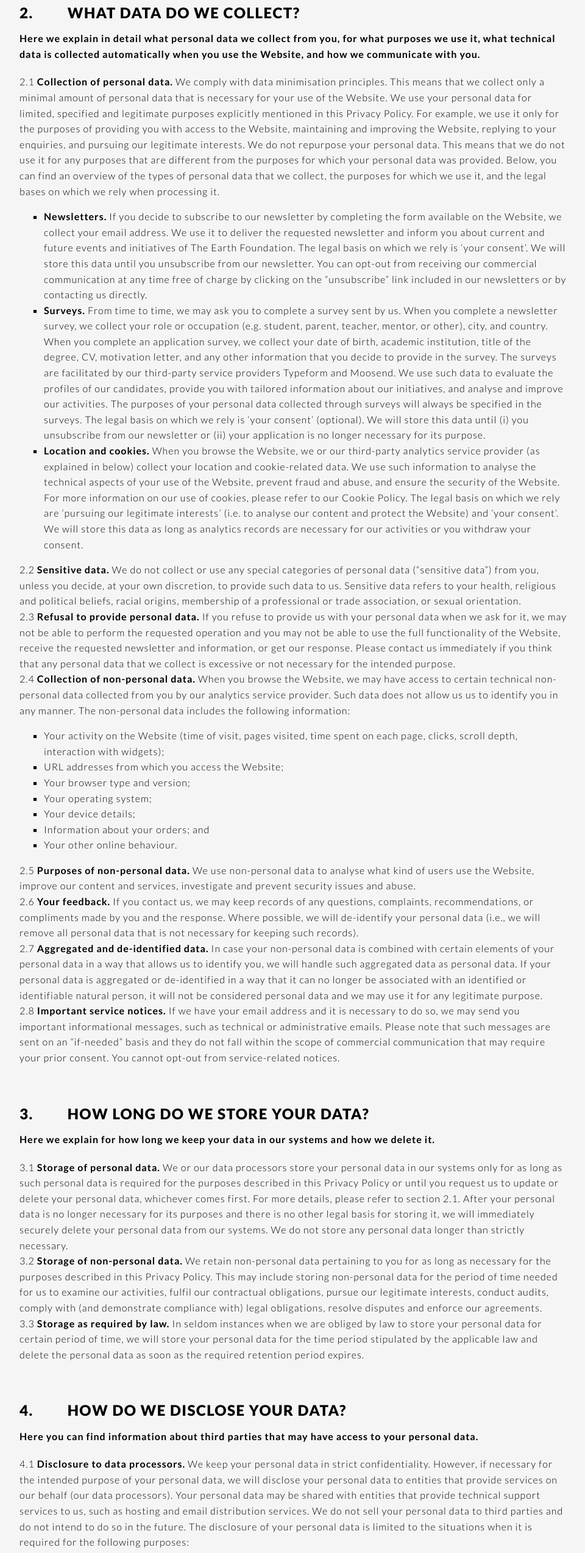
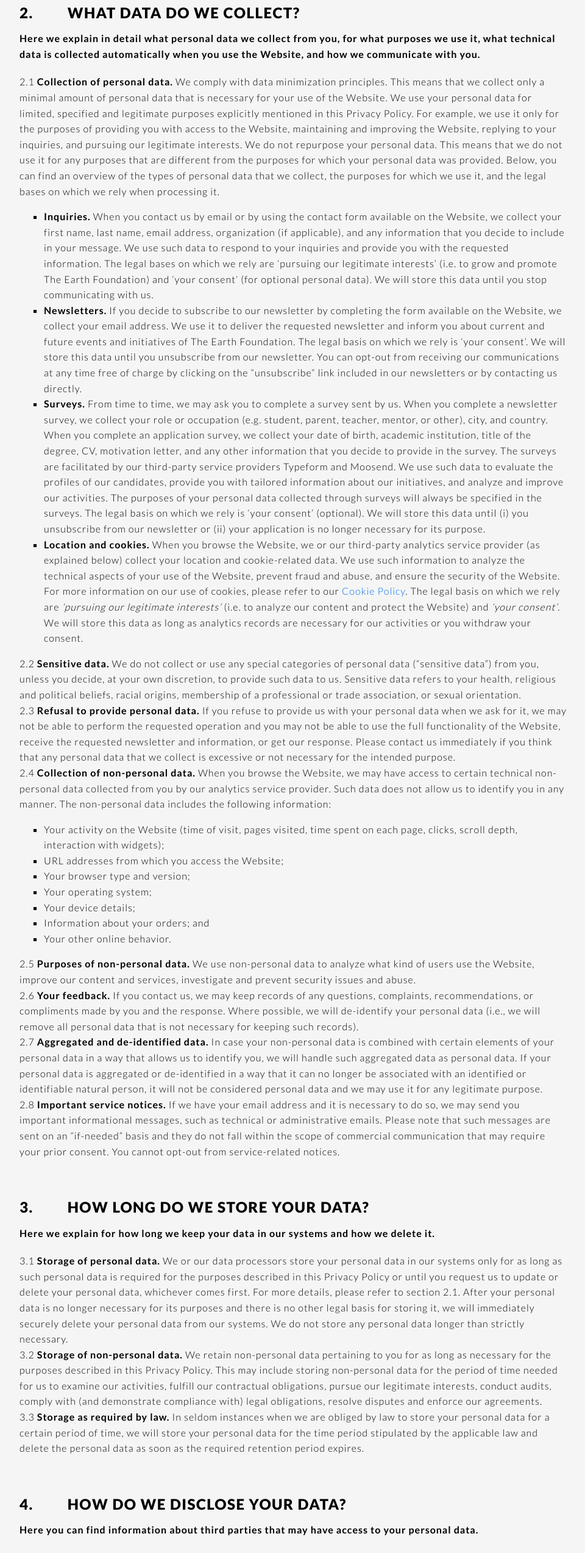
Before and after one commit to GaddMaster/earth-foundation, a Next.js app: page /privacy-policy in a window 1280 px wide. Shown: the part 1320-3866 px from the top of the page at 61% size, without its empty margins (158-1118 px from the left). Built offline with nearby package versions, Linux system fonts and the light colour scheme.

Commit message:
Fixes for legals

```diff
--- a/pages/privacy-policy.jsx
+++ b/pages/privacy-policy.jsx
@@ -1,5 +1,6 @@
 
 import Layout from "../components/Layout";
+import Link from "next/link";
 
 import styles from "styles/legal.module.scss";
 import React from 'react';
@@ -27,20 +28,21 @@ const PrivacyPolicy = () => {
                 <p>1.1 <b>About the Privacy Policy.</b> The Earth Foundation privacy policy (the “<b>Privacy Policy</b>”) governs the processing of personal data collected from individual users (“<b>you</b>” and “<b>your</b>”) through the website <a href="https://earth-foundation.org" target="_blank">https://earth-foundation.org</a>, the related services, and other websites controlled by us (collectively, the “<b>Website</b>”). The Privacy Policy does not cover any third-party websites, applications or software that integrate with the Website or any other third-party products and services.</p>
                 <p>1.2 <b>About the Website.</b> The Website provides information about The Earth Foundation, an overview of our initiatives, and allows you to connect with us.</p>
                 <p>1.3 <b>Data controller.</b> The Website is owned and operated by The Earth Foundation having a registered address at 15 Rue de Rive, 1204 Genève, Switzerland, and the registration number CHE-439.560.973 (“<b>we</b>”, “<b>us</b>”, or “<b>our</b>”).</p>
-                <p>1.4 <b>Minors.</b> The Website is not intended for use by persons under the age of 16, unless we have a parental consent for such collection. In any case, we do not collect personal data from children under 13. If any minor between the age of 13 and 16 wishes to access the Website, that minor  needs to get his/her parent or legal guardian to approve the access to the Website and reach out to us on minor’s behalf. If you become aware that (i) a minor below the age of 13 provided us with personal data through the Website or (ii) a minor between 13 and 16 has provided us with personal data without prior parental consent, please contact us immediately and we will remove the child’s personal data from our systems.</p>
+                <p>1.4 <b>Minors.</b> The Website is not intended for use by persons under the age of 16, unless we have a parental consent for such collection. In any case, we do not collect personal data from children under 13. If any minor between the age of 13 and 16 wishes to access the Website, that minor  needs to get his/her parent or legal guardian to approve the access to the Website and reach out to us on the minor’s behalf. If you become aware that (i) a minor below the age of 13 provided us with personal data through the Website or (ii) a minor between 13 and 16 has provided us with personal data without prior parental consent, please contact us immediately and we will remove the child’s personal data from our systems.</p>
                 <p>1.5 <b>Term and termination.</b> This Privacy Policy enters into force on the effective date indicated at the top of the Privacy Policy and remains valid until terminated or updated by us.</p>
                 <p>1.6 <b>Amendments.</b> We can change the Privacy Policy from time to time to address the changes in the Website, laws, regulations, and industry standards. The amended version of the Privacy Policy will be posted on this page and, if we have your email address, we will send you a notice about all the changes implemented by us. We encourage you to review our Privacy Policy to stay informed. For significant material changes in the Privacy Policy or, where required by the applicable law, we may seek your consent.</p>
                 <h2><span>2.</span> WHAT DATA DO WE COLLECT?</h2>
                 <p className={styles.subtitle}><b>Here we explain in detail what personal data we collect from you, for what purposes we use it,  what technical data is collected automatically when you use the Website, and how we communicate with you.</b></p>
-                <p>2.1 <b>Collection of personal data.</b> We comply with data minimisation principles. This means that we collect only a minimal amount of personal data that is necessary for your use of the Website. We use your personal data for limited, specified and legitimate purposes explicitly mentioned in this Privacy Policy. For example, we use it only for the purposes of providing you with access to the Website, maintaining and improving the Website, replying to your enquiries, and pursuing our legitimate interests. We do not repurpose your personal data. This means that we do not use it for any purposes that are different from the purposes for which your personal data was provided. Below, you can find an overview of the types of personal data that we collect, the purposes for which we use it, and the legal bases on which we rely when processing it.</p>
+                <p>2.1 <b>Collection of personal data.</b> We comply with data minimization principles. This means that we collect only a minimal amount of personal data that is necessary for your use of the Website. We use your personal data for limited, specified and legitimate purposes explicitly mentioned in this Privacy Policy. For example, we use it only for the purposes of providing you with access to the Website, maintaining and improving the Website, replying to your inquiries, and pursuing our legitimate interests. We do not repurpose your personal data. This means that we do not use it for any purposes that are different from the purposes for which your personal data was provided. Below, you can find an overview of the types of personal data that we collect, the purposes for which we use it, and the legal bases on which we rely when processing it.</p>
                 <ul>
-                    <li><b>Newsletters.</b> If you decide to subscribe to our newsletter by completing the form available on the Website, we collect your email address. We use it to deliver the requested newsletter and inform you about current and future events and initiatives of The Earth Foundation. The legal basis on which we rely is ‘your consent’. We will store this data until you unsubscribe from our newsletter. You can opt-out from receiving our commercial communication at any time free of charge by clicking on the “unsubscribe” link included in our newsletters or by contacting us directly.</li>
-                    <li><b>Surveys.</b> From time to time, we may ask you to complete a survey sent by us. When you complete a newsletter survey, we collect your role or occupation (e.g. student, parent, teacher, mentor, or other), city, and country. When you complete an application survey, we collect your date of birth, academic institution, title of the degree, CV, motivation letter, and any other information that you decide to provide in the survey. The surveys are facilitated by our third-party service providers Typeform and Moosend. We use such data to evaluate the profiles of our candidates, provide you with tailored information about our initiatives, and analyse and improve our activities. The purposes of your personal data collected through surveys will always be specified in the surveys. The legal basis on which we rely is ‘your consent’ (optional). We will store this data until (i) you unsubscribe from our newsletter or (ii) your application is no longer necessary for its purpose.</li>
-                    <li><b>Location and cookies.</b> When you browse the Website, we or our third-party analytics service provider (as explained in below) collect your location and cookie-related data. We use such information to analyse the technical aspects of your use of the Website, prevent fraud and abuse, and ensure the security of the Website. For more information on our use of cookies, please refer to our Cookie Policy. The legal basis on which we rely are ‘pursuing our legitimate interests’ (i.e. to analyse our content and protect the Website) and ‘your consent’. We will store this data as long as analytics records are necessary for our activities or you withdraw your consent.</li>
+                    <li><b>Inquiries.</b> When you contact us by email or by using the contact form available on the Website, we collect your first name, last name, email address, organization (if applicable), and any information that you decide to include in your message. We use such data to respond to your inquiries and provide you with the requested information. The legal bases on which we rely are ‘pursuing our legitimate interests’ (i.e. to grow and promote The Earth Foundation) and ‘your consent’ (for optional personal data). We will store this data until you stop communicating with us.</li>
+                    <li><b>Newsletters.</b> If you decide to subscribe to our newsletter by completing the form available on the Website, we collect your email address. We use it to deliver the requested newsletter and inform you about current and future events and initiatives of The Earth Foundation. The legal basis on which we rely is ‘your consent’. We will store this data until you unsubscribe from our newsletter. You can opt-out from receiving our communications at any time free of charge by clicking on the “unsubscribe” link included in our newsletters or by contacting us directly.</li>
+                    <li><b>Surveys.</b> From time to time, we may ask you to complete a survey sent by us. When you complete a newsletter survey, we collect your role or occupation (e.g. student, parent, teacher, mentor, or other), city, and country. When you complete an application survey, we collect your date of birth, academic institution, title of the degree, CV, motivation letter, and any other information that you decide to provide in the survey. The surveys are facilitated by our third-party service providers Typeform and Moosend. We use such data to evaluate the profiles of our candidates, provide you with tailored information about our initiatives, and analyze and improve our activities. The purposes of your personal data collected through surveys will always be specified in the surveys. The legal basis on which we rely is ‘your consent’ (optional). We will store this data until (i) you unsubscribe from our newsletter or (ii) your application is no longer necessary for its purpose.</li>
+                    <li><b>Location and cookies.</b> When you browse the Website, we or our third-party analytics service provider (as explained below) collect your location and cookie-related data. We use such information to analyze the technical aspects of your use of the Website, prevent fraud and abuse, and ensure the security of the Website. For more information on our use of cookies, please refer to our <Link href="/cookie-policy">Cookie Policy</Link>. The legal basis on which we rely are <i>‘pursuing our legitimate interests’</i> (i.e. to analyze our content and protect the Website) and <i>‘your consent’</i>. We will store this data as long as analytics records are necessary for our activities or you withdraw your consent.</li>
                 </ul>
                 <p>2.2 <b>Sensitive data.</b> We do not collect or use any special categories of personal data (“sensitive data”) from you, unless you decide, at your own discretion, to provide such data to us. Sensitive data refers to your health, religious and political beliefs, racial origins, membership of a professional or trade association, or sexual orientation.</p>
                 <p>2.3 <b>Refusal to provide personal data.</b> If you refuse to provide us with your personal data when we ask for it, we may not be able to perform the requested operation and you may not be able to use the full functionality of the Website, receive the requested newsletter and information, or get our response. Please contact us immediately if you think that any personal data that we collect is excessive or not necessary for the intended purpose.</p>
-                <p>2.4 <b>Collection of non-personal data.</b> When you browse the Website, we may have access to certain technical non-personal data collected from you by our analytics service provider. Such data does not allow us us to identify you in any manner. The non-personal data includes the following information: </p>
+                <p>2.4 <b>Collection of non-personal data.</b> When you browse the Website, we may have access to certain technical non-personal data collected from you by our analytics service provider. Such data does not allow us to identify you in any manner. The non-personal data includes the following information: </p>
                 <ul>
                     <li>Your activity on the Website (time of visit, pages visited, time spent on each page, clicks, scroll depth, interaction with widgets);</li>
                     <li>URL addresses from which you access the Website;</li>
@@ -48,17 +50,17 @@ const PrivacyPolicy = () => {
                     <li>Your operating system;</li>
                     <li>Your device details;</li>
                     <li>Information about your orders; and</li>
-                    <li>Your other online behaviour.</li>
+                    <li>Your other online behavior.</li>
                 </ul>
-                <p>2.5 <b>Purposes of non-personal data.</b> We use non-personal data to analyse what kind of users use the Website, improve our content and services, investigate and prevent security issues and abuse.</p>
+                <p>2.5 <b>Purposes of non-personal data.</b> We use non-personal data to analyze what kind of users use the Website, improve our content and services, investigate and prevent security issues and abuse.</p>
                 <p>2.6 <b>Your feedback.</b> If you contact us, we may keep records of any questions, complaints, recommendations, or compliments made by you and the response. Where possible, we will de-identify your personal data (i.e., we will remove all personal data that is not necessary for keeping such records).</p>
                 <p>2.7 <b>Aggregated and de-identified data.</b> In case your non-personal data is combined with certain elements of your personal data in a way that allows us to identify you, we will handle such aggregated data as personal data. If your personal data is aggregated or de-identified in a way that it can no longer be associated with an identified or identifiable natural person, it will not be considered personal data and we may use it for any legitimate purpose.</p>
                 <p>2.8 <b>Important service notices.</b> If we have your email address and it is necessary to do so, we may send you important informational messages, such as technical or administrative emails. Please note that such messages are sent on an “if-needed” basis and they do not fall within the scope of commercial communication that may require your prior consent. You cannot opt-out from service-related notices.</p>
                 <h2><span>3.</span> HOW LONG DO WE STORE YOUR DATA?</h2>
                 <p className={styles.subtitle}><b>Here we explain for how long we keep your data in our systems and how we delete it.</b></p>
                 <p>3.1 <b>Storage of personal data.</b> We or our data processors store your personal data in our systems only for as long as such personal data is required for the purposes described in this Privacy Policy or until you request us to update or delete your personal data, whichever comes first. For more details, please refer to section 2.1. After your personal data is no longer necessary for its purposes and there is no other legal basis for storing it, we will immediately securely delete your personal data from our systems. We do not store any personal data longer than strictly necessary.</p>
-                <p>3.2 <b>Storage of non-personal data.</b> We retain non-personal data pertaining to you for as long as necessary for the purposes described in this Privacy Policy. This may include storing non-personal data for the period of time needed for us to examine our activities, fulfil our contractual obligations, pursue our legitimate interests, conduct audits, comply with (and demonstrate compliance with) legal obligations, resolve disputes and enforce our agreements.</p>
-                <p>3.3 <b>Storage as required by law.</b> In seldom instances when we are obliged by law to store your personal data for certain period of time, we will store your personal data for the time period stipulated by the applicable law and delete the personal data as soon as the required retention period expires.</p>
+                <p>3.2 <b>Storage of non-personal data.</b> We retain non-personal data pertaining to you for as long as necessary for the purposes described in this Privacy Policy. This may include storing non-personal data for the period of time needed for us to examine our activities, fulfill our contractual obligations, pursue our legitimate interests, conduct audits, comply with (and demonstrate compliance with) legal obligations, resolve disputes and enforce our agreements.</p>
+                <p>3.3 <b>Storage as required by law.</b> In seldom instances when we are obliged by law to store your personal data for a certain period of time, we will store your personal data for the time period stipulated by the applicable law and delete the personal data as soon as the required retention period expires.</p>
                 <h2><span>4.</span> HOW DO WE DISCLOSE YOUR DATA?</h2>
                 <p className={styles.subtitle}><b>Here you can find information about third parties that may have access to your personal data.</b></p>
                 <p>4.1 <b>Disclosure to data processors.</b> We keep your personal data in strict confidentiality. However, if necessary for the intended purpose of your personal data, we will disclose your personal data to entities that provide services on our behalf (our data processors). Your personal data may be shared with entities that provide technical support services to us, such as hosting and email distribution services. We do not sell your personal data to third parties and do not intend to do so in the future. The disclosure of your personal data is limited to the situations when it is required for the following purposes:</p>
@@ -81,13 +83,13 @@ const PrivacyPolicy = () => {
                     <li>Our survey service provider SurveyMonkey located in the United States; and</li>
                     <li>Our independent contractors and consultants.</li>
                 </ul>
-                <p>4.3 <b>International transfers.</b> We and some of our data processors may be based outside the country where you reside. For example, if you reside in a country belonging to the European Economic Area (EEA), we may need to transfer your personal data outside the EEA. In case it is necessary to make such a transfer, we will make sure that the country in which our data processor is located guarantees an adequate level of protection for your personal data or we conclude an agreement with it that ensures such protection (e.g., a data processing agreement based pre-approved standard contractual clauses).</p>
+                <p>4.3 <b>International transfers.</b> We and some of our data processors may be based outside the country where you reside. For example, if you reside in a country belonging to the European Economic Area (EEA), we may need to transfer your personal data outside the EEA. In case it is necessary to make such a transfer, we will make sure that the country in which our data processor is located guarantees an adequate level of protection for your personal data or we conclude an agreement with it that ensures such protection (e.g. a data processing agreement based pre-approved standard contractual clauses).</p>
                 <p>4.4 <b>Disclosure of non-personal data.</b> Your non-personal data may be disclosed to third parties for any purpose as it does not identify you as a natural person. For example, we may share it with prospects or partners for business or research purposes, for improving the Website, responding to lawful requests from public authorities or developing new products and services.</p>
                 <p>4.5 <b>Legal requests.</b> If requested by a public authority, we will disclose information about the users of the Website to the extent necessary for pursuing a public interest objective, such as national security or law enforcement.</p>
                 <p>4.6 <b>Change of controller.</b> In case the owner of the Website or The Earth Foundation changes (e.g. if there is a transfer of activities), we will provide your personal data to the new data controller and request it to handle your personal data in line with this Privacy Policy.</p>
                 <h2><span>5.</span> HOW DO WE PROTECT YOUR DATA?</h2>
                 <p className={styles.subtitle}><b>Here you can find information on how we protect your data against breaches.</b></p>
-                <p>5.1 <b>Security measures.</b> We implement technical and organisational information security measures   that protect your personal data from loss, misuse, unauthorised access and disclosure. The security measures taken by us include secured networks, strong passwords, limited access to your personal data by our staff, anonymisation of personal data (when possible), and carefully selected data processors.</p>
+                <p>5.1 <b>Security measures.</b> We implement technical and organizational information security measures that protect your personal data from loss, misuse, unauthorized access and disclosure. The security measures taken by us include secured networks, strong passwords, limited access to your personal data by our staff, anonymization of personal data (when possible), and carefully selected data processors.</p>
                 <p>5.2 <b>Security breaches.</b> Although we put our best efforts to protect your personal data, given the nature of communication and information processing technology and the Internet, we cannot be liable for any unlawful destruction, loss, use, copying, modification, leakage, and falsification of your personal data caused by circumstances that are beyond our reasonable control. In case a serious breach occurs, we will take reasonable measures to mitigate the breach, as required by the applicable law. Our liability for any security breach will be limited to the highest extent permitted by the applicable law.</p>
                 <h2><span>6.</span> HOW CAN YOU MANAGE YOUR PERSONAL DATA?</h2>
                 <p className={styles.subtitle}><b>Here you can find detailed information about the rights that you have with regard to your personal data and how to exercise those rights.</b></p>
```
Also changed, not shown: pages/cookie-policy.jsx (+5 -5 lines), pages/copyright-policy.jsx (+8 -8 lines), pages/terms-and-conditions.jsx (+7 -7 lines).
